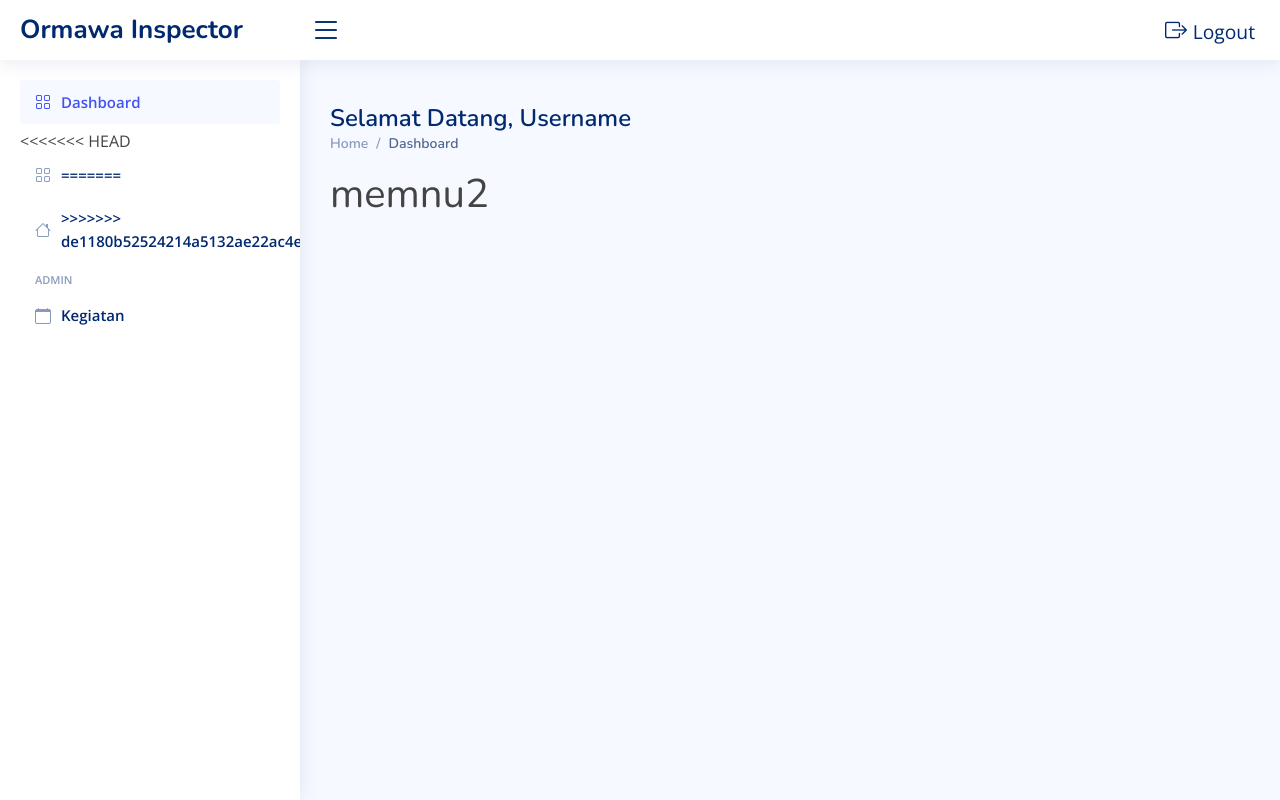
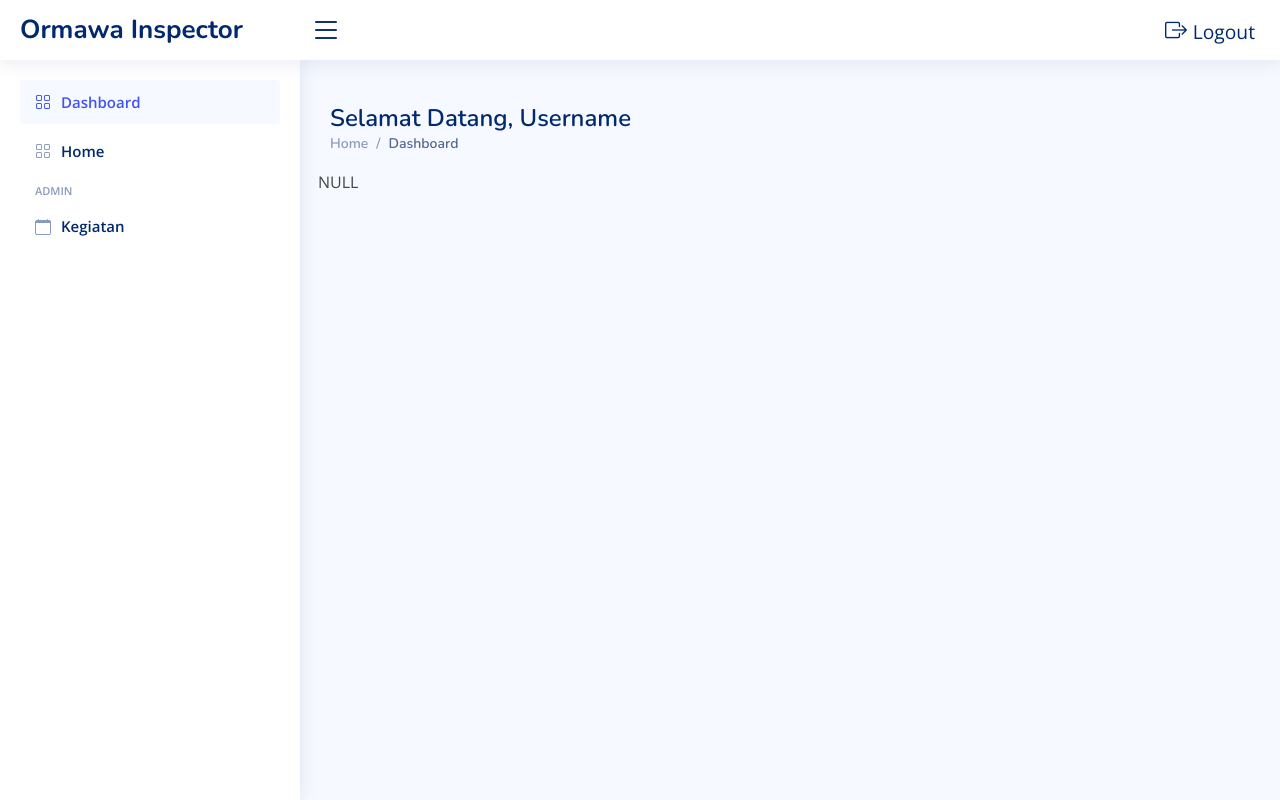
Before and after one commit to wahyusinggihw/ormawa-inspector, a PHP site: page /ormawa-inspector/ in a window 1280 px wide. Run offline with PHP 8.4, Linux system fonts and the light colour scheme; data that the repository does not hold is empty; some libraries are stand-ins or nearby versions.

Commit message:
sebelum mvc

```diff
--- a/views/components/sidebar.php
+++ b/views/components/sidebar.php
@@ -10,13 +10,8 @@
        </a>
      </li><!-- End Dashboard Nav -->
      <li class="nav-item">
-<<<<<<< HEAD
-       <a class="nav-link collapsed" href="http://localhost/ormawa-inspector-laragon/views/home">
+       <a class="nav-link collapsed" href="?view=utama">
          <i class="bi bi-grid"></i>
-=======
-       <a class="nav-link collapsed" href="#">
-         <i class="bi bi-house"></i>
->>>>>>> de1180b52524214a5132ae22ac4e605d3e0b49cd
          <span>Home</span>
        </a>
      </li><!-- End Dashboard Nav -->
--- a/views/layouts/app.php
+++ b/views/layouts/app.php
@@ -57,26 +57,28 @@
         <section class="section dashboard">
             <div class="row">
                 <?php
+                $page = $_SERVER['REQUIEST_URI'];
 
-                // if (isset($_GET['page'])) {
-                //     $page = $_GET['page'];
-                //     var_dump($page);
-                //     switch ($page) {
-                //         case 'home':
-                //             include('views/home.php');
-                //             break;
-                //         case 'menu2':
-                //             include('views/menu2.php');
-                //             break;
-                //         case 'menu3':
-                //             include('views/menu3.php');
-                //             break;
-                //         default:
-                //             include('views/home.php');
-                //     }
-                // }
+                var_dump($page);
+                if (isset($_GET['page'])) {
+                    $page = $_GET['page'];
+                    var_dump($page);
+                    switch ($page) {
+                        case 'home':
+                            include('views/home.php');
+                            break;
+                        case 'menu2':
+                            include('views/menu2.php');
+                            break;
+                        case 'menu3':
+                            include('views/menu3.php');
+                            break;
+                        default:
+                            include('views/home.php');
+                    }
+                }
                 // include('views/home.php');
-                include('views/menu2.php');
+                // include('views/utama.php');
                 ?>
 
 
--- a/views/menu2.php
+++ /dev/null
@@ -1 +0,0 @@
-<h1>memnu2</h1>
```
